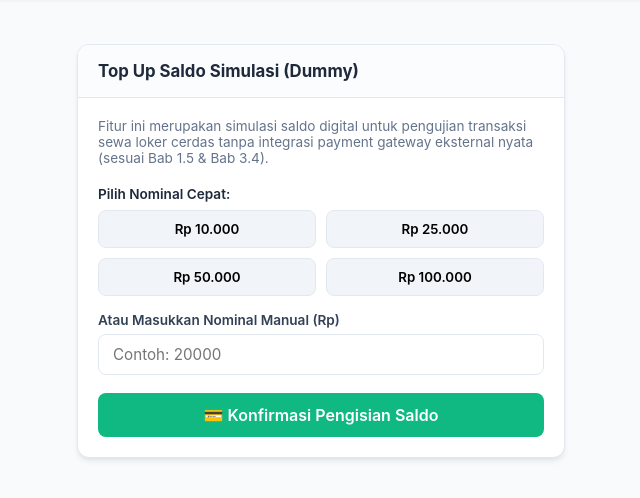
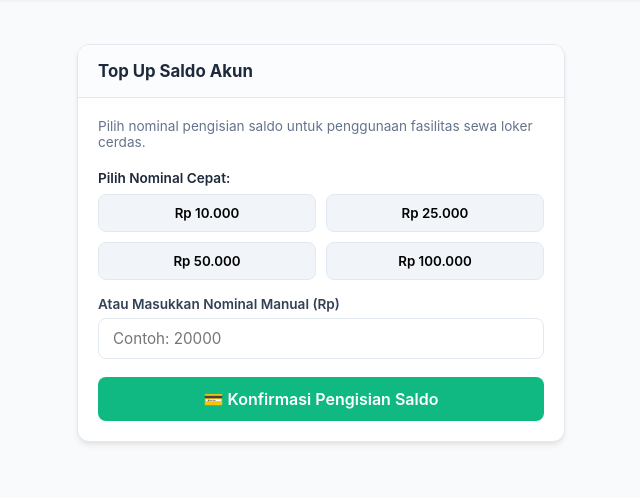
Before and after one commit to Bagasyogta/loker, a PHP site: page /topup.php in a window 1280 px wide. Shown: the part 61-559 px from the top of the page, without its empty margins (319-959 px from the left). Run offline with PHP 8.4, Linux system fonts and the light colour scheme; the visitor is signed in with stand-in values (Sample User, id 1).

Commit message:
benerin frontend

```diff
--- a/register.php
+++ b/register.php
@@ -40,7 +40,7 @@ if ($_SERVER['REQUEST_METHOD'] === 'POST') {
             $stmtInsert = $db->prepare("INSERT INTO users (username, email, telepon, password, saldo, dibuat) VALUES (?, ?, ?, ?, 50000.00, NOW())");
 
             if ($stmtInsert->execute([$username, $email, $telepon, $hash])) {
-                $_SESSION['success_msg'] = 'Pendaftaran berhasil! Saldo awal simulasi Rp 50.000 telah diberikan. Silakan masuk.';
+                $_SESSION['success_msg'] = 'Pendaftaran berhasil! Akun Anda telah aktif, silakan masuk.';
                 header("Location: login.php");
                 exit;
             } else {
@@ -76,7 +76,7 @@ if ($_SERVER['REQUEST_METHOD'] === 'POST') {
         <form method="POST" action="register.php">
             <div class="form-group">
                 <label for="username">Username</label>
-                <input type="text" id="username" name="username" class="form-control" placeholder="Contoh: bagas24" value="<?= htmlspecialchars($_POST['username'] ?? ''); ?>" required>
+                <input type="text" id="username" name="username" class="form-control" placeholder="Masukkan username" value="<?= htmlspecialchars($_POST['username'] ?? ''); ?>" required>
             </div>
 
             <div class="form-group">
@@ -86,7 +86,7 @@ if ($_SERVER['REQUEST_METHOD'] === 'POST') {
 
             <div class="form-group">
                 <label for="telepon">Nomor Telepon / WhatsApp</label>
-                <input type="tel" id="telepon" name="telepon" class="form-control" placeholder="081234567890" value="<?= htmlspecialchars($_POST['telepon'] ?? ''); ?>" required>
+                <input type="tel" id="telepon" name="telepon" class="form-control" placeholder="Nomor Telepon / WhatsApp" value="<?= htmlspecialchars($_POST['telepon'] ?? ''); ?>" required>
             </div>
 
             <div class="form-group">
--- a/setup_db.php
+++ b/setup_db.php
@@ -58,8 +58,8 @@ try {
     // 6. Cek Data Awal
     $userCount = $pdo->query("SELECT COUNT(*) FROM users")->fetchColumn();
     $lokerCount = $pdo->query("SELECT COUNT(*) FROM loker")->fetchColumn();
-    $logs[] = "👤 Jumlah Akun Pengguna: " . $userCount . " (Demo user: 'bagas' / 'password123')";
-    $logs[] = "📦 Jumlah Unit Loker: " . $lokerCount . " unit terdaftar.";
+    $logs[] = "👤 Jumlah Akun Pengguna Terdaftar: " . $userCount . " user.";
+    $logs[] = "📦 Jumlah Unit Loker: " . $lokerCount . " unit terdaftar (Loker 1 dan Loker 2).";
 
 } catch (Exception $e) {
     $status = 'error';
--- a/sewa.php
+++ b/sewa.php
@@ -274,9 +274,9 @@ if (!$peminjamanId) {
                             <span>Menunggu kamera ESP32-CAM membaca kode QR...</span>
                         </div>
 
-                        <!-- Tombol Bantuan Simulasi Scan Kamera (Sangat bermanfaat untuk Pengujian & Demo tanpa alat) -->
+                        <!-- Tombol Bantuan Simulasi Scan Kamera -->
                         <div style="margin-top: 20px; padding: 12px; background: #f8fafc; border-radius: 8px; width: 100%; border: 1px dashed #cbd5e1;">
-                            <span style="font-size: 0.78rem; color: var(--text-muted); display: block; margin-bottom: 6px;">Untuk Keperluan Pengujian Penguji/Dosen (Tanpa Hardware Fisik):</span>
+                            <span style="font-size: 0.78rem; color: var(--text-muted); display: block; margin-bottom: 6px;">Simulasi Pemindaian Kamera (Uji Coba Sistem):</span>
                             <button type="button" class="btn btn-sm btn-secondary" onclick="simulateScan('<?= $qrRecord['qr_token'] ?? ''; ?>')">
                                 📷 Simulasikan Scan oleh ESP32-CAM
                             </button>
--- a/topup.php
+++ b/topup.php
@@ -17,7 +17,7 @@ if ($_SERVER['REQUEST_METHOD'] === 'POST') {
         $db = getDbConnection();
         $stmt = $db->prepare("UPDATE users SET saldo = saldo + ? WHERE id = ?");
         if ($stmt->execute([$nominal, $user['id']])) {
-            $_SESSION['flash_success'] = 'Berhasil melakukan pengisian saldo simulasi sebesar ' . formatRupiah($nominal) . '! Saldo Anda kini diperbarui.';
+            $_SESSION['flash_success'] = 'Berhasil melakukan pengisian saldo sebesar ' . formatRupiah($nominal) . '! Saldo Anda kini diperbarui.';
             header("Location: dashboard.php");
             exit;
         } else {
@@ -76,11 +76,11 @@ if ($_SERVER['REQUEST_METHOD'] === 'POST') {
 <main class="container" style="max-width: 520px;">
     <div class="card" style="margin-top: 20px;">
         <div class="card-header">
-            <h2>Top Up Saldo Simulasi (Dummy)</h2>
+            <h2>Top Up Saldo Akun</h2>
         </div>
         <div class="card-body">
             <p style="font-size: 0.85rem; color: var(--text-muted); margin-bottom: 20px;">
-                Fitur ini merupakan simulasi saldo digital untuk pengujian transaksi sewa loker cerdas tanpa integrasi payment gateway eksternal nyata (sesuai Bab 1.5 & Bab 3.4).
+                Pilih nominal pengisian saldo untuk penggunaan fasilitas sewa loker cerdas.
             </p>
 
             <?php if (!empty($error)): ?>
```
Also changed, not shown: database.sql (+2 -11 lines), login.php (+1 -6 lines).
